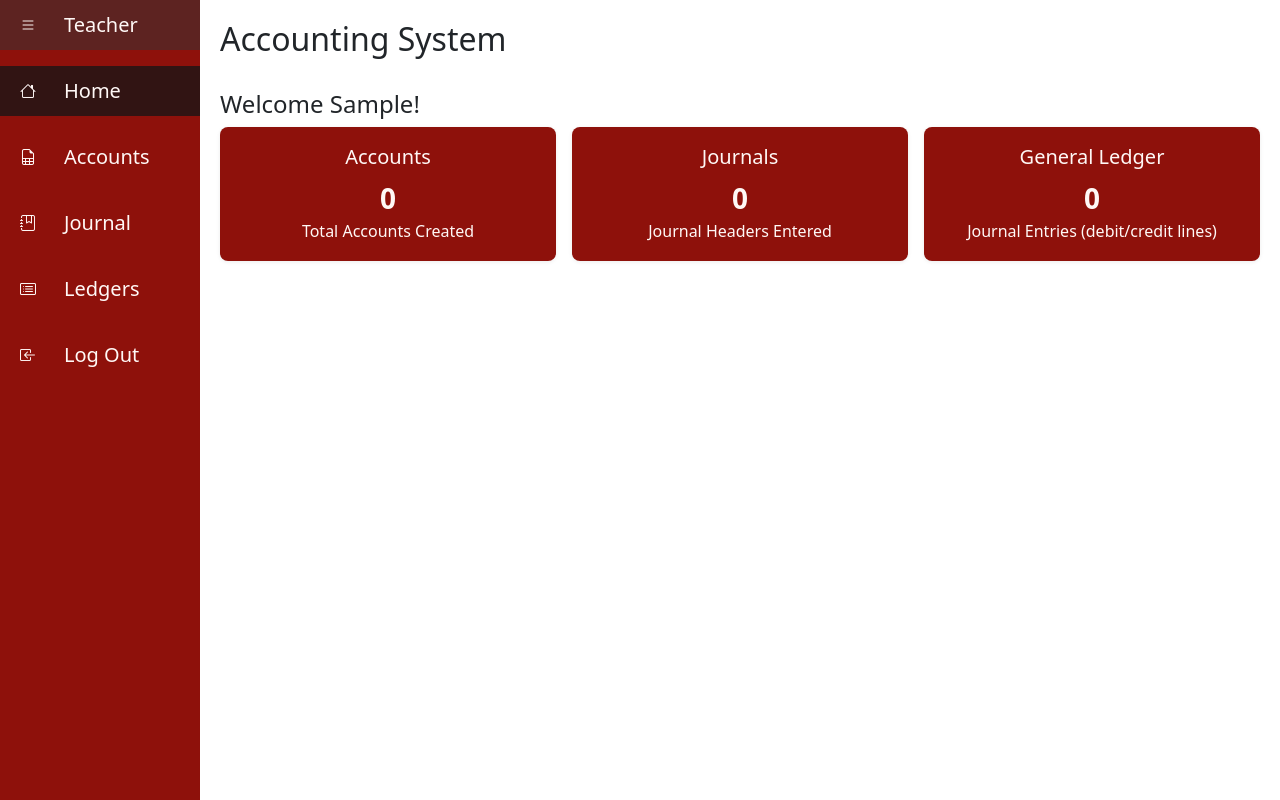
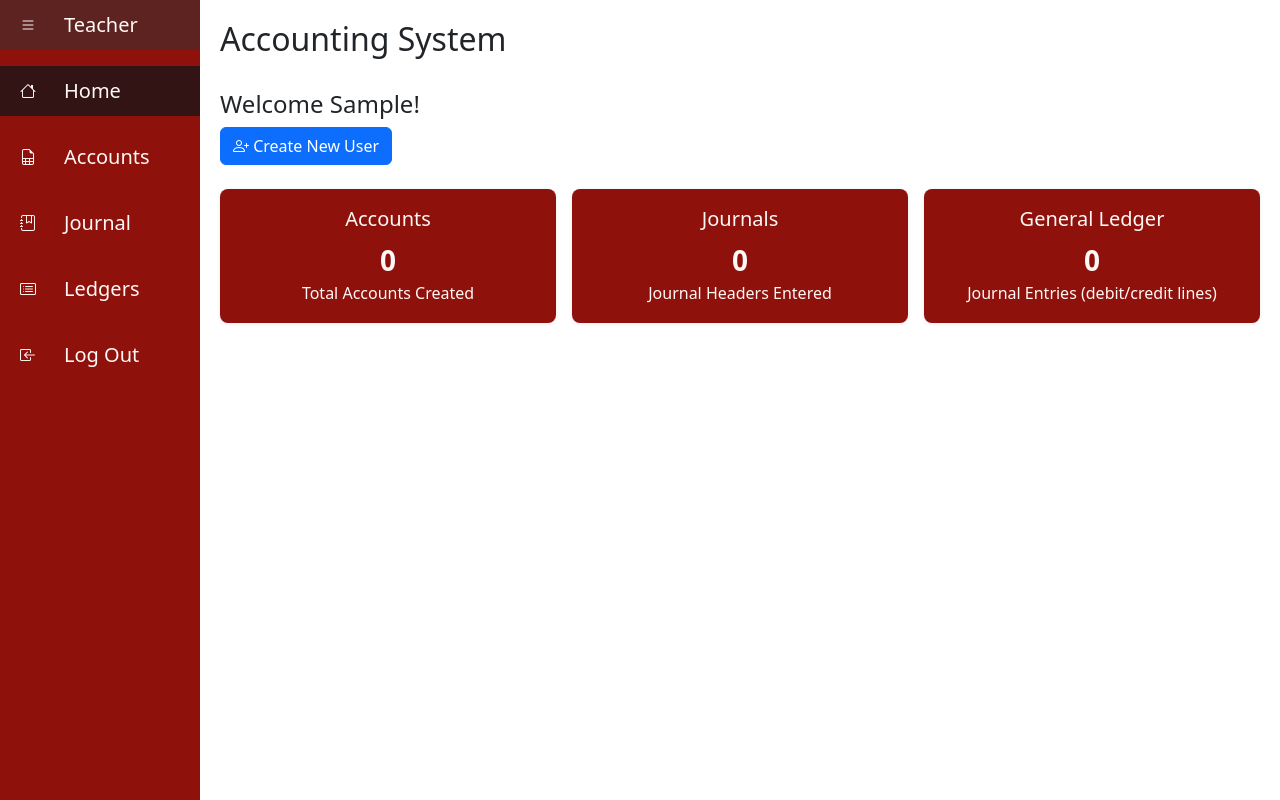
Before and after one commit to rjpd-7/Accounting_Systemv0.2, a Django app: page /dashboard/teacher/ in a window 1280 px wide. Run offline with Django 5.2, Linux system fonts and the light colour scheme; the visitor is signed in with stand-in values (Sample User, id 1); data that the repository does not hold is empty.

Commit message:
added student account creation in teacher dashboard

```diff
--- a/Accounting_System_app/templates/Front_End/admin_dashboard.html
+++ b/Accounting_System_app/templates/Front_End/admin_dashboard.html
@@ -93,6 +93,7 @@
         <h2>Accounting System</h2>
         <br>
         <h4>Welcome {{ request.user.first_name }}!</h4>
+
         <button type="button" class="btn btn-primary" data-bs-toggle="modal" data-bs-target="#createUserModal">
             <i class="bi bi-person-plus"></i> Create New User
         </button>
@@ -133,8 +134,6 @@
         </div>
         <!-- Card Group End -->
 
-    </main>
-    <!------ Main Page End ------>
 
         <!-- Create User Modal -->
         <div class="modal fade" id="createUserModal" tabindex="-1" aria-labelledby="createUserModalLabel" aria-hidden="true">
@@ -171,7 +170,6 @@
                                 <label for="role" class="form-label">Role</label>
                                 <select class="form-control" id="role" name="role" required>
                                     <option value="">Select Role</option>
-                                <option value="admin">Admin</option>
                                     <option value="teacher">Teacher</option>
                                     <option value="student">Student</option>
                                 </select>
@@ -185,6 +183,8 @@
                 </div>
             </div>
         </div>
+    </main>
+<!------ Main Page End ------>
 
 
     <script src="https://cdn.jsdelivr.net/npm/bootstrap@5.3.8/dist/js/bootstrap.bundle.min.js" integrity="sha384-FKyoEForCGlyvwx9Hj09JcYn3nv7wiPVlz7YYwJrWVcXK/BmnVDxM+D2scQbITxI" crossorigin="anonymous"></script>
--- a/Accounting_System_app/templates/Front_End/teacher_dashboard.html
+++ b/Accounting_System_app/templates/Front_End/teacher_dashboard.html
@@ -93,6 +93,11 @@
         <h2>Accounting System</h2>
         <br>
         <h4>Welcome {{ request.user.first_name }}!</h4>
+
+        <button type="button" class="btn btn-primary" data-bs-toggle="modal" data-bs-target="#createUserModal">
+            <i class="bi bi-person-plus"></i> Create New User
+        </button>
+        <br> <br>
         {% if messages %}
         <div>
             {% for message in messages %}
@@ -129,11 +134,60 @@
         </div>
         <!-- Card Group End -->
 
+        <!-- Create User Modal -->
+        <div class="modal fade" id="createUserModal" tabindex="-1" aria-labelledby="createUserModalLabel" aria-hidden="true">
+            <div class="modal-dialog">
+                <div class="modal-content">
+                    <div class="modal-header">
+                        <h5 class="modal-title" id="createUserModalLabel">Create New User</h5>
+                        <button type="button" class="btn-close" data-bs-dismiss="modal" aria-label="Close"></button>
+                    </div>
+                    <form id="user_form" method="post" action="{% url 'AccountingSystem:create_user' %}">
+                        {% csrf_token %}
+                        <div class="modal-body">
+                            <div class="mb-3">
+                                <label for="first_name" class="form-label">First Name</label>
+                                <input type="text" class="form-control" id="first_name" name="first_name" required>
+                            </div>
+                            <div class="mb-3">
+                                <label for="last_name" class="form-label">Last Name</label>
+                                <input type="text" class="form-control" id="last_name" name="last_name" required>
+                            </div>
+                            <div class="mb-3">
+                                <label for="username" class="form-label">Username</label>
+                                <input type="text" class="form-control" id="username" name="username" required>
+                            </div>
+                            <div class="mb-3">
+                                <label for="email" class="form-label">Email</label>
+                                <input type="email" class="form-control" id="email" name="email" required>
+                            </div>
+                            <div class="mb-3">
+                                <label for="password" class="form-label">Password</label>
+                                <input type="password" class="form-control" id="password" name="password" required>
+                            </div>
+                            <div class="mb-3">
+                                <label for="role" class="form-label">Role</label>
+                                <select class="form-control" id="role" name="role" required>
+                                    <option value="">Select Role</option>
+                                    <option value="student">Student</option>
+                                </select>
+                            </div>
+                        </div>
+                        <div class="modal-footer">
+                            <button type="button" class="btn btn-secondary" data-bs-dismiss="modal">Close</button>
+                            <button type="submit" class="btn btn-primary">Create User</button>
+                        </div>
+                    </form>
+                </div>
+            </div>
+        </div>
+
     </main>
     <!------ Main Page End ------>
 
 
     <script src="https://cdn.jsdelivr.net/npm/bootstrap@5.3.8/dist/js/bootstrap.bundle.min.js" integrity="sha384-FKyoEForCGlyvwx9Hj09JcYn3nv7wiPVlz7YYwJrWVcXK/BmnVDxM+D2scQbITxI" crossorigin="anonymous"></script>
     <script src="scripts/scripts.js"></script>
+    <script src="{% static 'scripts/create_user.js' %}"></script>
 </body>
 </html>
--- a/Accounting_System_app/views.py
+++ b/Accounting_System_app/views.py
@@ -269,7 +269,7 @@ def delete_account(request, id):
         messages.error(request, "Account not found")
     return redirect("AccountingSystem:accounts")
 
-# Create User Function
+# Create User Function for Admin
 def create_user(request):
     if request.method == 'POST':
         first_name = request.POST.get('first_name')
@@ -313,6 +313,51 @@ def create_user(request):
         return HttpResponseRedirect(reverse("AccountingSystem:admin_dashboard"))
 
     return HttpResponseRedirect(reverse("AccountingSystem:admin_dashboard"))
+
+# Create User Function for Teachers
+def teacher_create_user(request):
+    if request.method == 'POST':
+        first_name = request.POST.get('first_name')
+        last_name = request.POST.get('last_name')
+        username = request.POST.get('username')
+        email = request.POST.get('email')
+        password = request.POST.get('password')
+        role = request.POST.get('role')
+
+        # Validate required fields
+        if not all([first_name, last_name, username, email, password, role]):
+            messages.error(request, "All fields are required.")
+            return HttpResponseRedirect(reverse("AccountingSystem:teacher_dashboard"))
+
+        # Check if username already exists
+        if User.objects.filter(username=username).exists():
+            messages.error(request, f'Username "{username}" already exists.')
+            return HttpResponseRedirect(reverse("AccountingSystem:teacher_dashboard"))
+
+        # Check if email already exists
+        if User.objects.filter(email=email).exists():
+            messages.error(request, f'Email "{email}" already exists.')
+            return HttpResponseRedirect(reverse("AccountingSystem:teacher_dashboard"))
+
+        # Create user
+        user = User.objects.create_user(
+            username=username,
+            email=email,
+            password=password,
+            first_name=first_name,
+            last_name=last_name
+        )
+
+        # Update user profile with role (created by signal)
+        from .models import UserProfile
+        profile = user.profile
+        profile.role = role
+        profile.save()
+
+        messages.success(request, f'User "{username}" created successfully.')
+        return HttpResponseRedirect(reverse("AccountingSystem:teacher_dashboard"))
+
+    return HttpResponseRedirect(reverse("AccountingSystem:teacher_dashboard"))
 
 # Journal Entries Page
 def journals(request):
```
Lines whose indentation alone changed are shown as unchanged.
